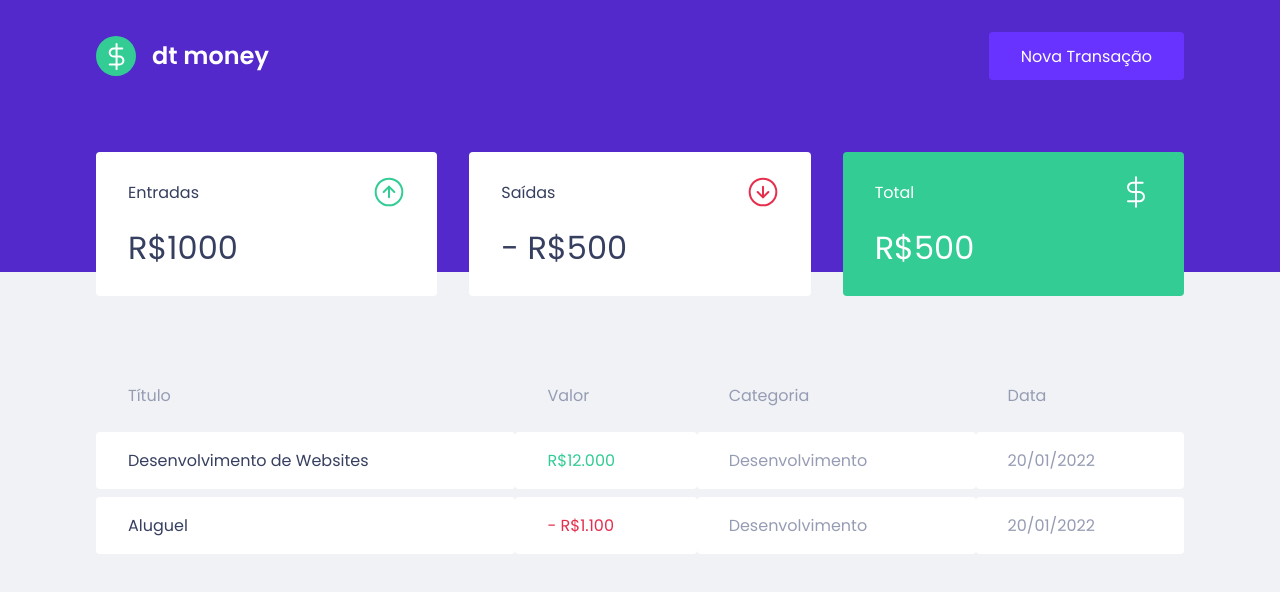
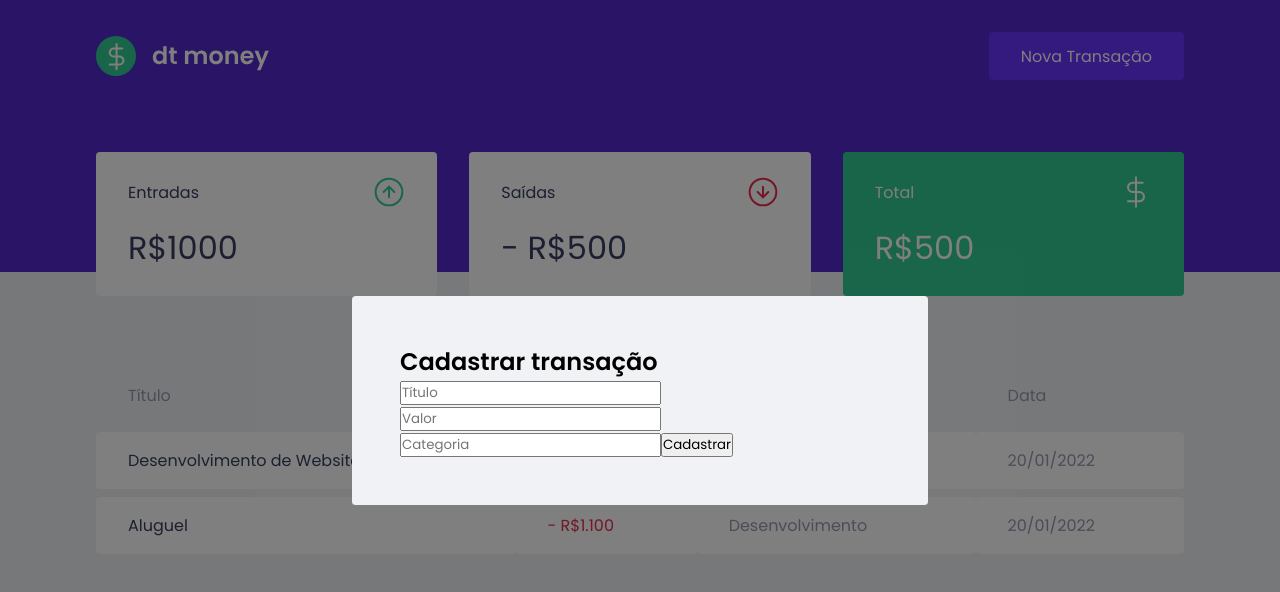
Before and after one commit to giufiorenzano/dt-money-, a React (Create React App) app: page / in a window 1280 px wide. Both pictures are taken after a click on the button "Nova Transação". Shown: the top 592 px of the page. Built offline with nearby package versions, Linux system fonts and the light colour scheme; no server answers; what miragejs would draw is missing.

Commit message:
feat: add Modal

```diff
--- a/package.json
+++ b/package.json
@@ -3,10 +3,12 @@
   "version": "0.1.0",
   "private": true,
   "dependencies": {
+    "@types/react-modal": "^3.13.1",
     "axios": "^0.26.0",
     "miragejs": "^0.1.43",
     "react": "^17.0.2",
     "react-dom": "^17.0.2",
+    "react-modal": "^3.14.4",
     "react-scripts": "5.0.0",
     "styled-components": "^5.3.3",
     "web-vitals": "^2.1.0"
--- a/src/App.tsx
+++ b/src/App.tsx
@@ -1,12 +1,29 @@
+import { useState } from "react";
 import { Dashboard } from "./components/Dashboard";
 import { Header } from "./components/Header";
+import { NewTransactionModal } from "./components/NewTransactionModal";
 import { GlobalStyle } from "./styles/global";
+import Modal from "react-modal";
+
+Modal.setAppElement('#root');
 
 export function App() {
+  const [isNewTransactionModalOpen, setIsNewTransactionModalOpen ] = useState(false);
+
+  function handleOpenNewTransactionModal() {
+      setIsNewTransactionModalOpen(true)
+  }
+
+  function handleCloseNewTransactionModal() {
+      setIsNewTransactionModalOpen(false)
+  }
+
   return (
     <>
-      <Header />
+      <Header onOpenNewTransactionModal={handleOpenNewTransactionModal}/>
       <Dashboard />
+
+      <NewTransactionModal isOpen={isNewTransactionModalOpen} onRequestClose={handleCloseNewTransactionModal} />
       <GlobalStyle />
     </>
   );
--- a/src/components/Header/index.tsx
+++ b/src/components/Header/index.tsx
@@ -1,12 +1,17 @@
 import logoImg from "../../assets/logo.svg";
 import { Container, Content } from "./styles";
 
-export function Header() {
+interface HeaderProps {
+    onOpenNewTransactionModal: () => void
+}
+
+export function Header({onOpenNewTransactionModal }: HeaderProps) {
+
     return (
         <Container>
             <Content>
                 <img src={logoImg} alt="dt-money" />
-                <button type="button">Nova Transação</button>
+                <button type="button" onClick={onOpenNewTransactionModal}>Nova Transação</button>
             </Content>
         </Container>
     )
--- /dev/null
+++ b/src/components/NewTransactionModal/index.tsx
@@ -0,0 +1,32 @@
+import Modal from "react-modal";
+import { Container } from "./styles";
+
+interface NewTransactionModalProps {
+    isOpen: boolean;
+    onRequestClose: () => void
+}
+
+export function NewTransactionModal({ isOpen, onRequestClose }: NewTransactionModalProps) {
+    return (
+        <Modal
+            isOpen={isOpen}
+            onRequestClose={onRequestClose}
+            overlayClassName="react-modal-overlay"
+            className="react-modal-content"
+        >
+            <Container>
+                <h2>Cadastrar transação</h2>
+
+                <input placeholder="Título"/>
+
+                <input placeholder="Valor" type="number"/>
+
+                <input placeholder="Categoria"/>
+
+                <button type="submit">Cadastrar</button>
+            </Container>
+
+        </Modal>
+    )
+
+}
--- /dev/null
+++ b/src/components/NewTransactionModal/styles.ts
@@ -0,0 +1,4 @@
+import styled from "styled-components";
+
+export const Container = styled.form`
+`
--- a/src/styles/global.ts
+++ b/src/styles/global.ts
@@ -54,4 +54,27 @@
         opacity: 0.6;
         cursor: not-allowed;
     }
+
+    .react-modal-overlay {
+        background: rgba(0, 0, 0, 0.5);
+
+        position: fixed;
+        top: 0;
+        bottom: 0;
+        right: 0;
+        left: 0;
+
+        display: flex;
+        align-items: center;
+        justify-content: center;
+    }
+
+    .react-modal-content {
+        width: 100%;
+        max-width: 576px;
+        background: var(--background);
+        padding: 3rem;
+        position: relative;
+        border-radius: 0.24rem;
+    }
 `
```
Also changed, not shown: 1 other file (tests, documents, lock files or other folders).
